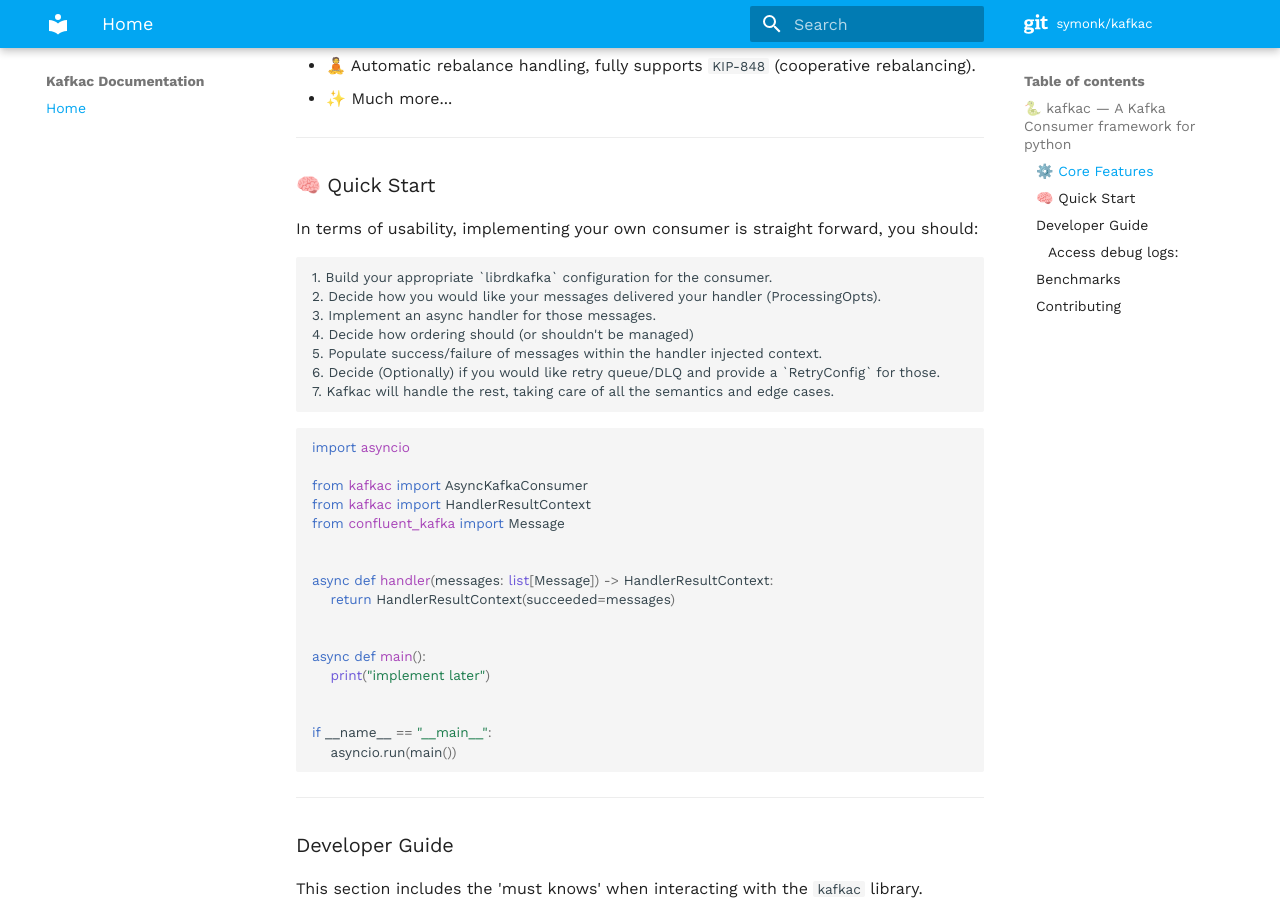
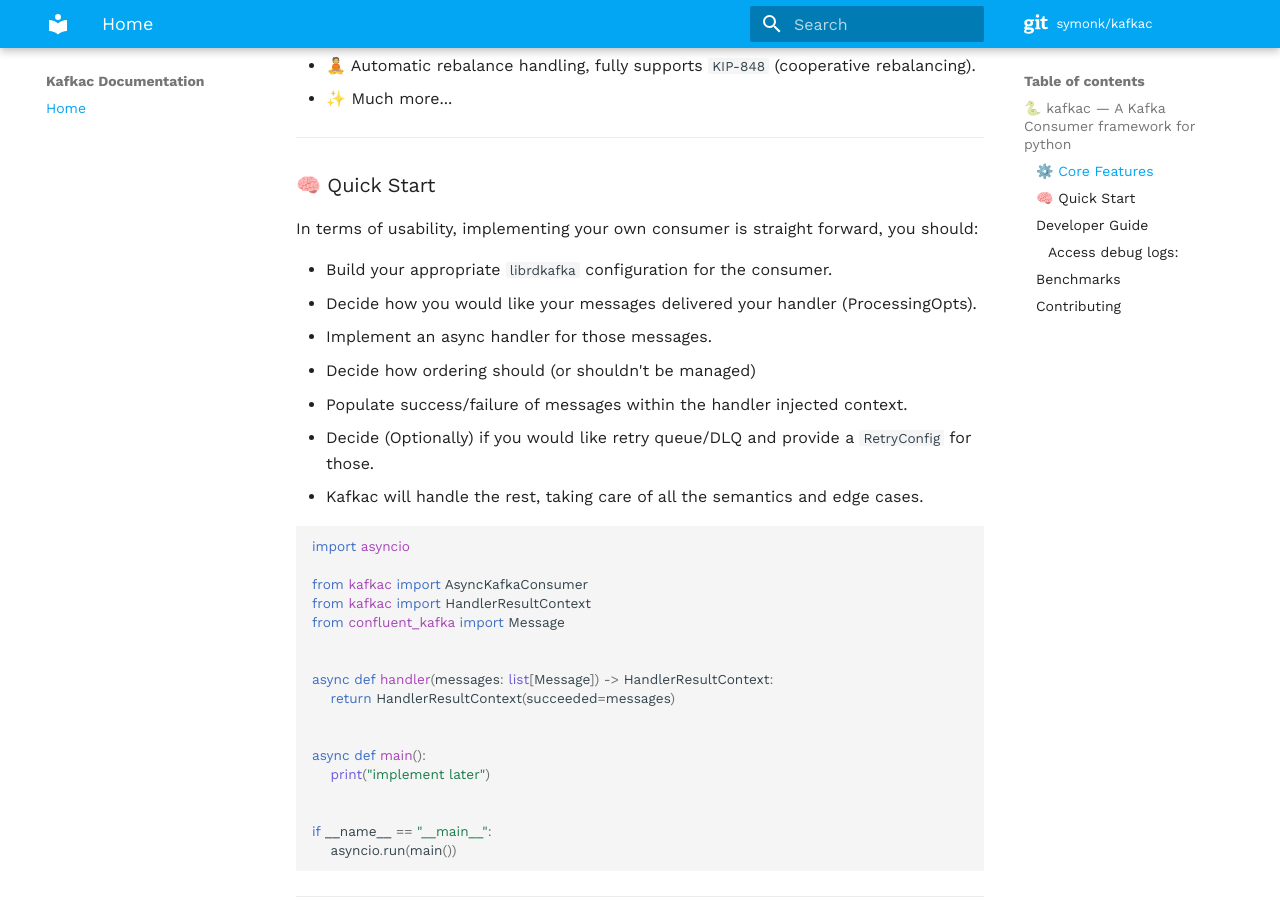
Before and after one commit to symonk/kafkac, an MkDocs documentation site: the page built from docs/index.md, in a window 1280 px wide and 900 px high, scrolled down 786 px. Built offline with MkDocs 1.6.1 and Material for MkDocs 9.7.7, drawn with Linux system fonts in a browser that asks for light colours; comment, search, counter and statistics services are not loaded.

Commit message:
tidy docs

````diff
--- a/docs/index.md
+++ b/docs/index.md
@@ -31,13 +31,13 @@
 
 In terms of usability, implementing your own consumer is straight forward, you should:
 
-    1. Build your appropriate `librdkafka` configuration for the consumer.
-    2. Decide how you would like your messages delivered your handler (ProcessingOpts).
-    3. Implement an async handler for those messages.
-    4. Decide how ordering should (or shouldn't be managed)
-    5. Populate success/failure of messages within the handler injected context.
-    6. Decide (Optionally) if you would like retry queue/DLQ and provide a `RetryConfig` for those.
-    7. Kafkac will handle the rest, taking care of all the semantics and edge cases.
+* Build your appropriate `librdkafka` configuration for the consumer.
+* Decide how you would like your messages delivered your handler (ProcessingOpts).
+* Implement an async handler for those messages.
+* Decide how ordering should (or shouldn't be managed)
+* Populate success/failure of messages within the handler injected context.
+* Decide (Optionally) if you would like retry queue/DLQ and provide a `RetryConfig` for those.
+* Kafkac will handle the rest, taking care of all the semantics and edge cases.
 
 
 ```python
````
